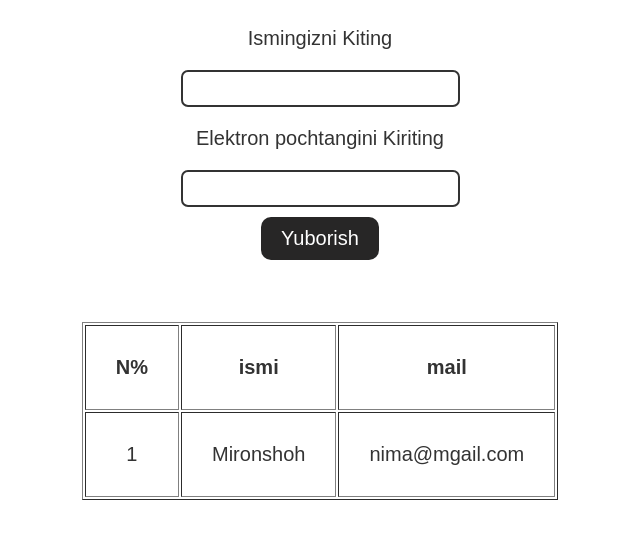
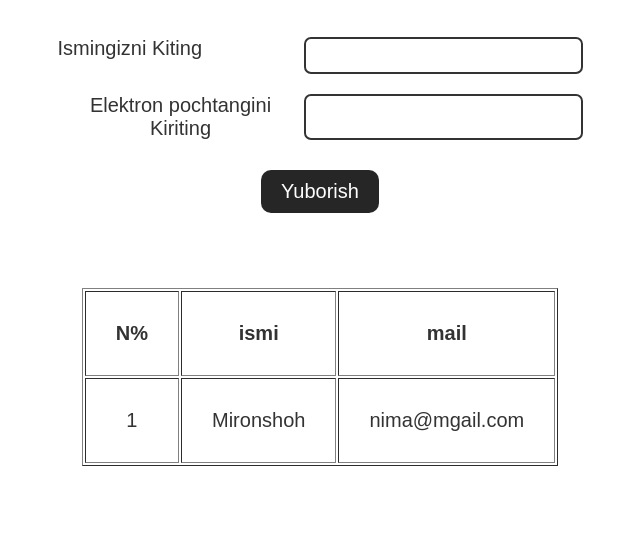
Before and after one commit to Mironshoh1603/userCrudhHml, a plain HTML site: page index.html in a window 1280 px wide. Shown: the part 85-624 px from the top of the page, without its empty margins (320-961 px from the left). Drawn offline with Linux system fonts and the light colour scheme.

Commit message:
change styles

```diff
--- a/index.html
+++ b/index.html
@@ -10,6 +10,7 @@
     <h1 class="mainHeading">Foydalanuvchi ma'lumotlar</h1>
 
     <form>
+      <div class="inputsWrapper">
         <div>
           <label for="ism">Ismingizni Kiting</label>
           <input type="text" name="ism" />
@@ -18,6 +19,7 @@
         <div>
           <label for="mail">Elektron pochtangini Kiriting</label>
           <input type="email" name="mail" />
+        </div>
       </div>
 
       <input class="btn" type="button" value="Yuborish" />
--- a/style.css
+++ b/style.css
@@ -48,12 +48,18 @@ body {
   height: 30vh;
 }
 
-form > div {
+form {
   display: flex;
   flex-direction: column;
   justify-content: center;
-  gap: 10px;
+  gap: 1rem;
   align-items: center;
+}
+
+.inputsWrapper > div {
+  width: 525px;
+  display: flex;
+  justify-content: space-between;
 }
 
 .btn {
```
Lines whose indentation alone changed are shown as unchanged.
